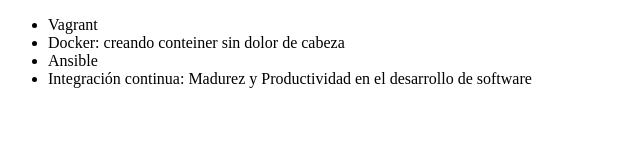
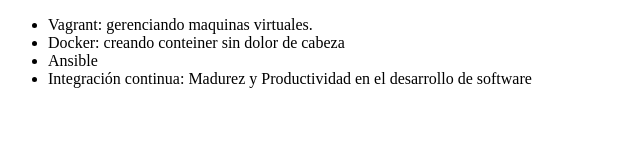
Before and after one commit to Samircerrato/OracleONE_AluraLatam, a plain HTML site: page index.html in a window 1280 px wide. Shown: the whole page, without its empty margins (0-640 px from the left). Drawn offline with Linux system fonts and the light colour scheme.

Commit message:
corrogiendo curso de vagrant

```diff
--- a/index.html
+++ b/index.html
@@ -6,10 +6,10 @@
 </head>
 <body>
      <ul>
-         <li> Vagrant </li>
-         <li> Docker: creando conteiner sin dolor de cabeza </li>
-         <li> Ansible </li>
-         <li> Integración continua: Madurez y Productividad en el desarrollo de software</li>
+         <li>Vagrant: gerenciando maquinas virtuales.</li>
+         <li>Docker: creando conteiner sin dolor de cabeza </li>
+         <li>Ansible </li>
+         <li>Integración continua: Madurez y Productividad en el desarrollo de software</li>
      </ul>
 </body>
 </html>
```
